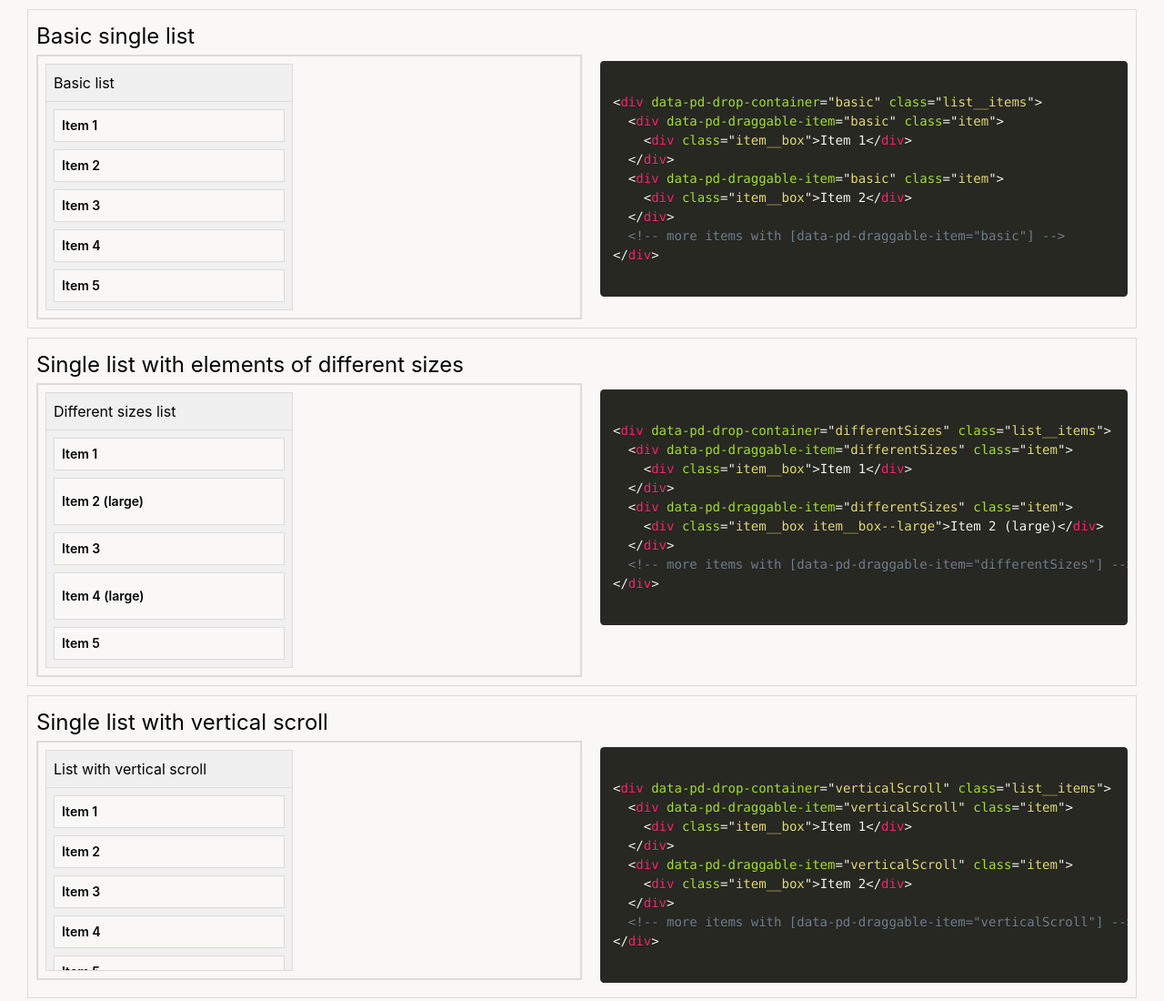
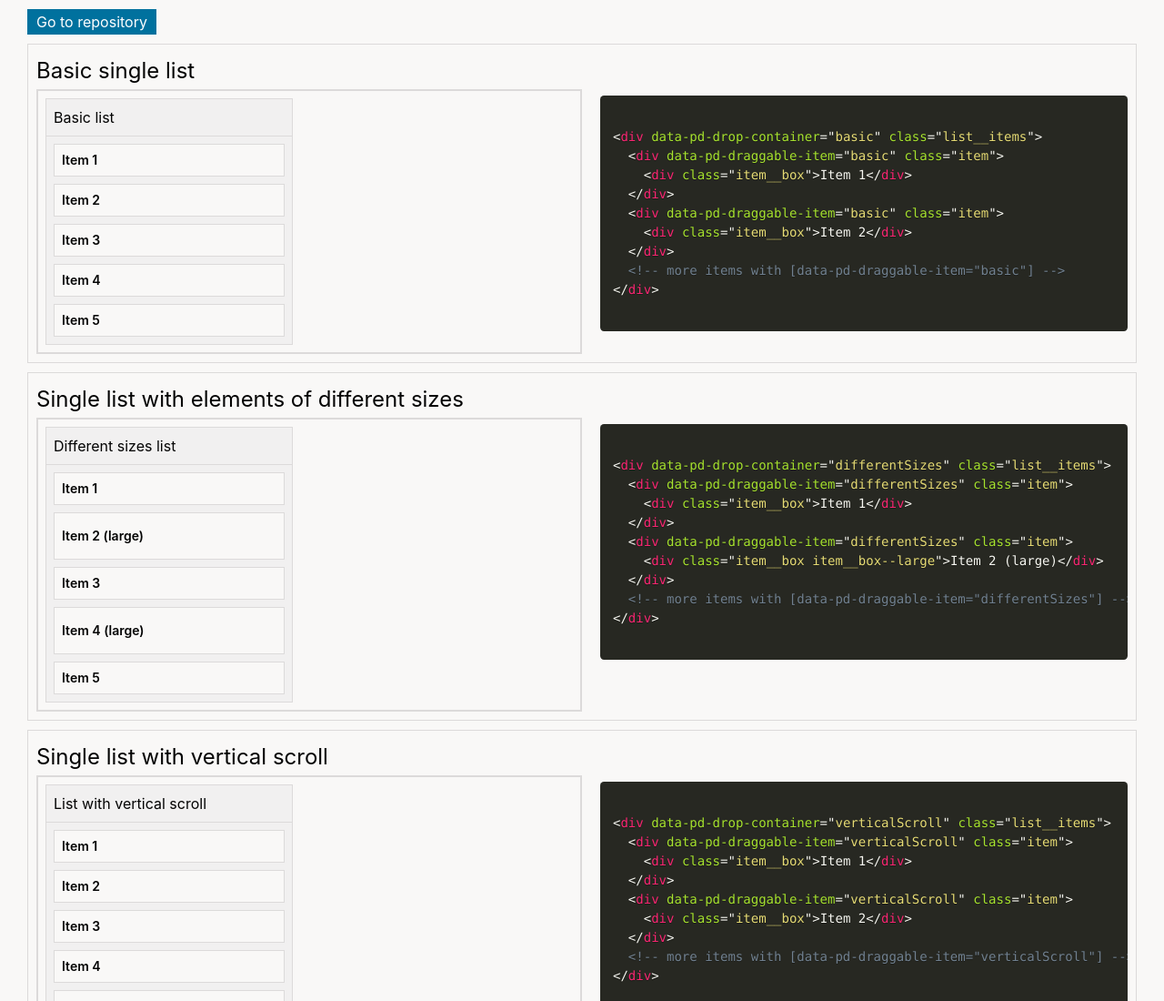
Before and after one commit to dobrapyra/PotatoDraggable, a website built with webpack: page index.html in a window 1280 px wide. Shown: the top 1100 px of the page at 91% size. Built offline with nearby package versions, Linux system fonts and the light colour scheme.

Commit message:
update demo page

```diff
--- a/index.html
+++ b/index.html
@@ -11,6 +11,7 @@
 <body>
 
   <div class="wrapper">
+    <a href="https://github.com/dobrapyra/PotatoDraggable" class="goToRepo">Go to repository</a>
 
     <div class="example">
       <div class="example__head">Basic single list</div>
--- a/src/scss/_base.scss
+++ b/src/scss/_base.scss
@@ -24,3 +24,19 @@ body {
   padding: 10px 30px;
   margin: 0 auto;
 }
+
+.goToRepo {
+  display: inline-block;
+  padding: 4px 10px;
+  margin-bottom: 10px;
+  font-size: 16px;
+  line-height: 20px;
+  text-decoration: none;
+  color: $cWhite;
+  background-color: $cPrimary;
+  transition: background-color .2s;
+
+  &:hover {
+    background-color: $cBlack;
+  }
+}
```
Also changed, not shown: dist/main.css.
